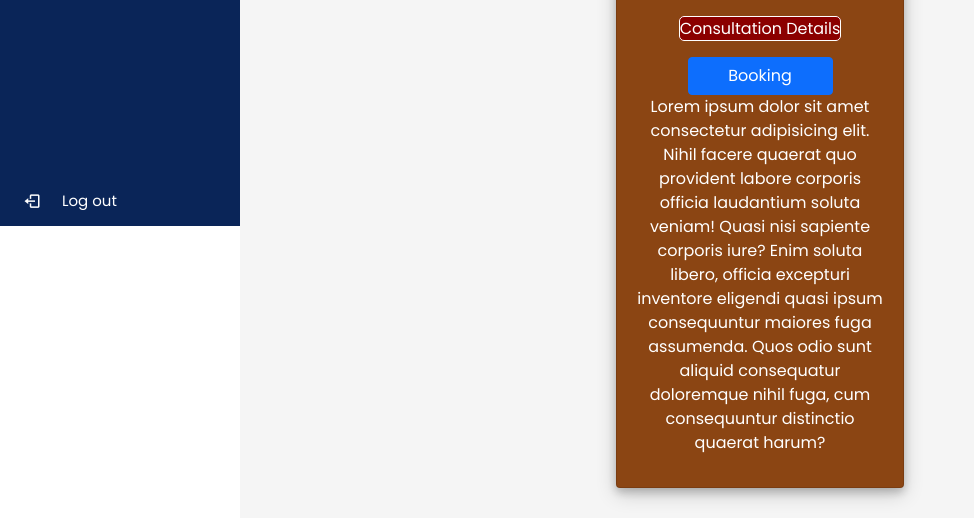
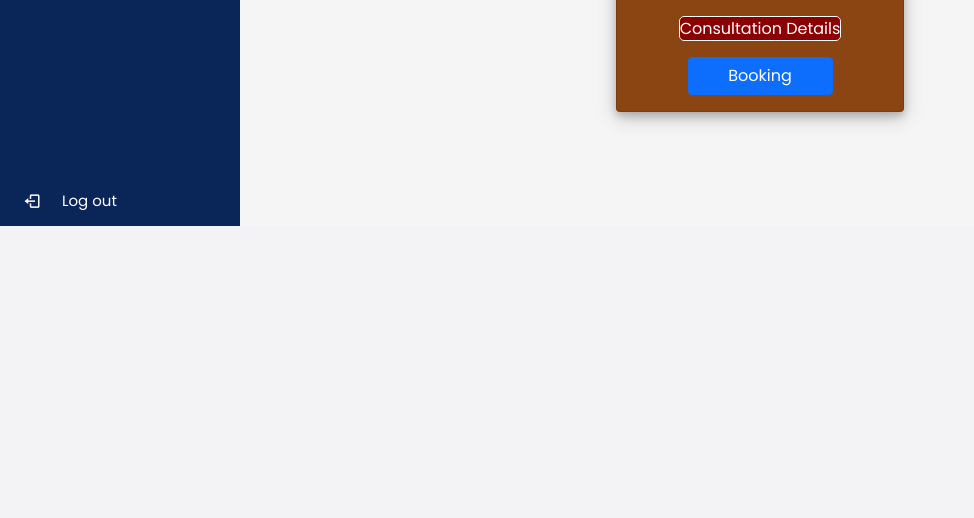
Before and after one commit to akshayvk4151/hospital-mgt-new, a Django app: template patient/templates/patient_templates/view_search_result.html in a window 1280 px wide. Shown: the part 574-1092 px from the top of the page, without its empty margins (0-974 px from the left). After the commit the page ends 800 px from the top, so only its background shows below. Run offline with Django 4.2, Linux system fonts and the light colour scheme; the template is opened without the code that fills it, so the values that code supplies are empty; some libraries are stand-ins or nearby versions.

Commit message:
demo removed

```diff
--- a/patient/templates/patient_templates/view_search_result.html
+++ b/patient/templates/patient_templates/view_search_result.html
@@ -62,11 +62,6 @@
                                 Details</a></p>
                         <a href="{% url 'patient:booking' %}" class="btn btn-primary" style="width: 145px;">Booking</a>
 
-                        <p>Lorem ipsum dolor sit amet consectetur adipisicing elit. Nihil facere quaerat quo provident
-                            labore corporis officia laudantium soluta veniam! Quasi nisi sapiente corporis iure? Enim
-                            soluta libero, officia excepturi inventore eligendi quasi ipsum consequuntur maiores fuga
-                            assumenda. Quos odio sunt aliquid consequatur doloremque nihil fuga, cum consequuntur
-                            distinctio quaerat harum?</p>
                     </div>
                 </div>
 
```
